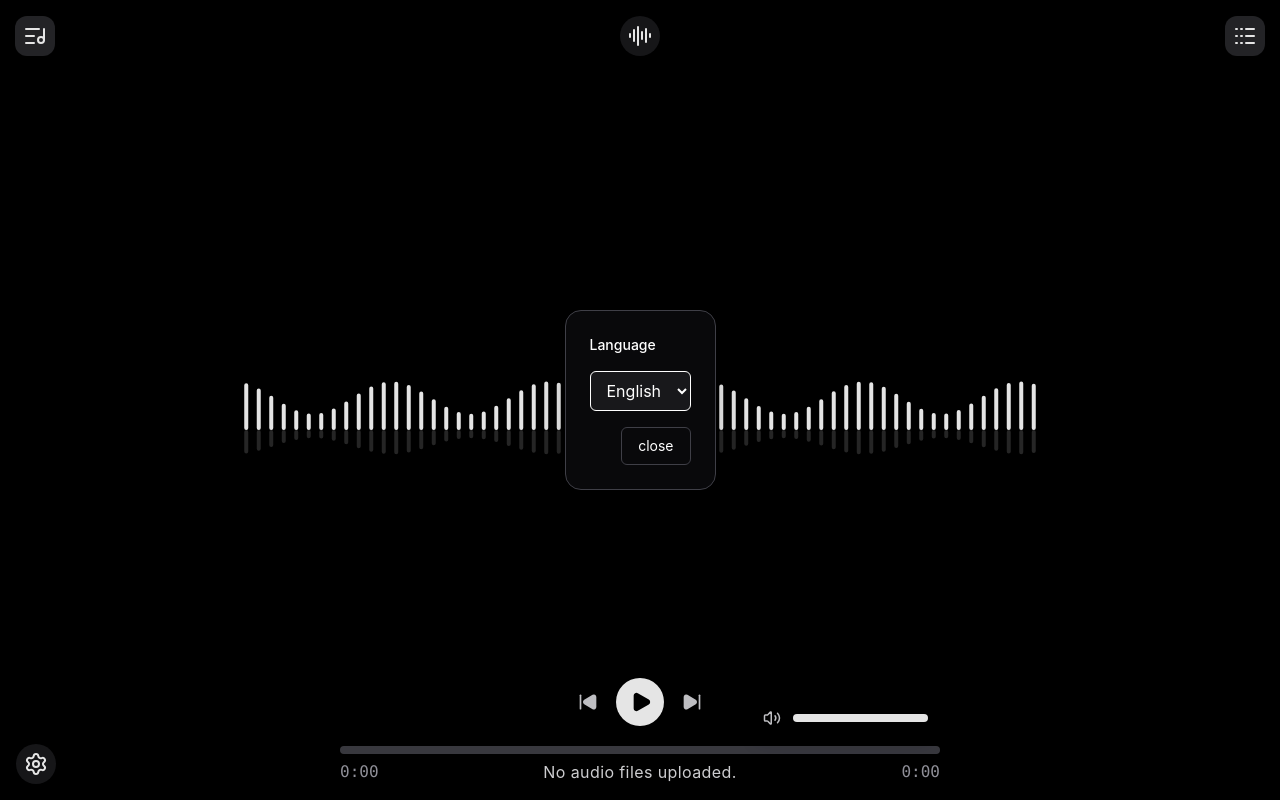
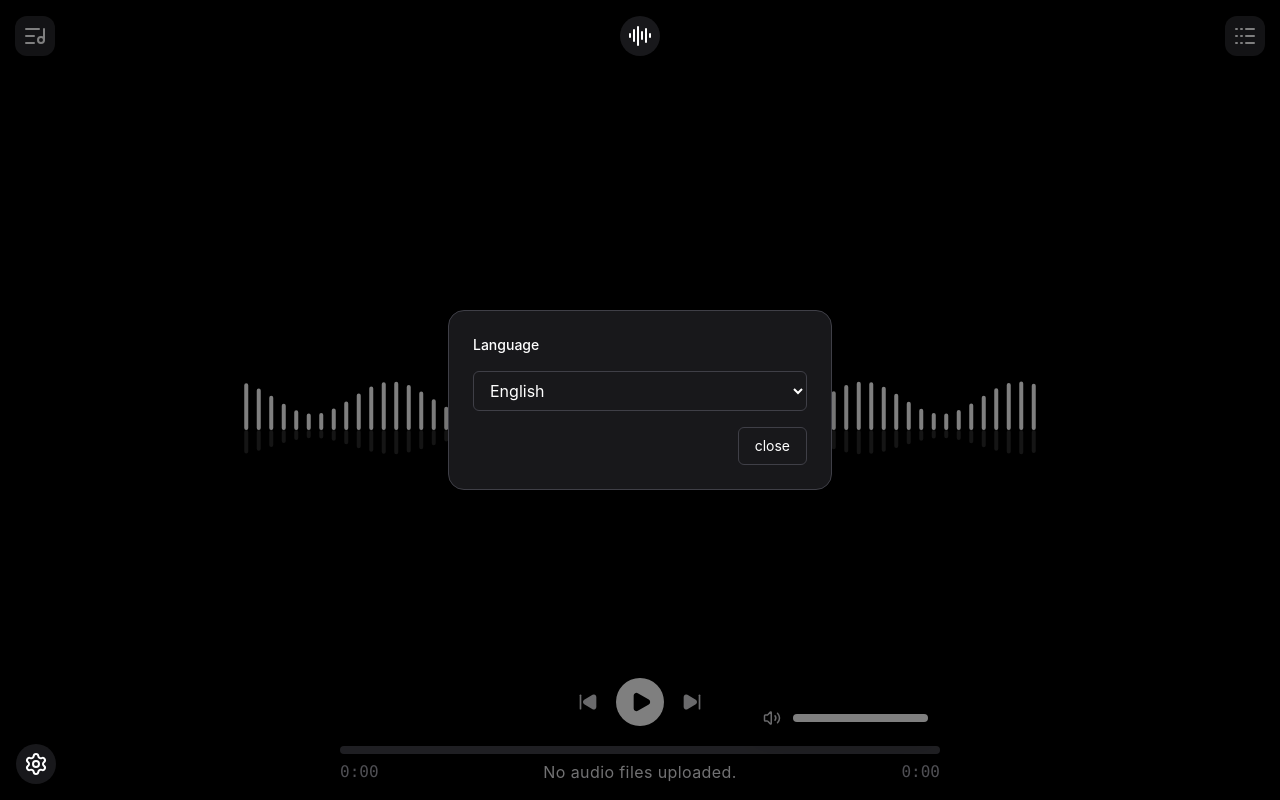
Before and after one commit to zylen-det/Audio-spectrum-renderer, a React (Vite) app: page /en in a window 1280 px wide. Both pictures are taken after a click on the button 36 px from the left and 764 px from the top of the page. Built offline with nearby package versions, Linux system fonts and the light colour scheme.

Commit message:
add MyDialog

```diff
--- a/src/app/[lang]/App.tsx
+++ b/src/app/[lang]/App.tsx
@@ -17,6 +17,7 @@ import { motion } from "motion/react"
 import { PopOutButton } from "../../components/PopOutButton"
 import { PlaybackControls } from "../../components/PlaybackControls"
 import { AudioLines, Settings } from "lucide-react"
+import { MyDialog } from "../../components/MyDialog"
 
 const DEFAULT_SETTINGS: VisualizerSettings = {
   barCount: 64,
@@ -85,6 +86,7 @@ export default function App() {
   const currentTaskIdRef = useRef<string | null>(null)
   const activeWorkerRef = useRef<Worker | null>(null)
   const prevVolumeRef = useRef(1)
+  const [isSettingOpen, setIsSettingOpen] = useState(false)
 
   useEffect(() => {
     const load = async () => {
@@ -401,19 +403,17 @@ export default function App() {
       </button>
 
       <button
-        onClick={() => settingsDialogRef.current?.showModal()}
+        onClick={() => setIsSettingOpen(!isSettingOpen)}
         className="absolute bottom-4 left-4 w-10 h-10 bg-zinc-900 rounded-full flex items-center justify-center border-zinc-700 hover:bg-zinc-800 transition-all-200 z-100                 hover:scale-105
                 active:scale-95"
       >
         <Settings className="w-6 h-6 bg-transparent" />
       </button>
 
-      <dialog
-        ref={settingsDialogRef}
-        className="rounded-2xl border border-zinc-700 bg-zinc-950 p-6 text-left shadow-2xl m-auto"
+      <MyDialog isVisible={isSettingOpen} handleClose={() => setIsSettingOpen(false)}
       >
         <div className="space-y-4 text-white">
-          <div className="text-sm font-medium">{lang==='語言' ? '關閉' : 'Language'}</div>
+          <div className="text-sm font-medium">{lang === 'zh' ? '語言' : 'Language'}</div>
           <select
             value={lang}
             onChange={(e) => {
@@ -432,14 +432,14 @@ export default function App() {
           <div className="flex justify-end">
             <button
               type="button"
-              onClick={() => settingsDialogRef.current?.close()}
+              onClick={() => setIsSettingOpen(false)}
               className="rounded-md border border-zinc-700 px-4 py-2 text-sm text-white hover:bg-zinc-800"
-            >{lang==='zh' ? '關閉' : 'close'}
+            >{lang === 'zh' ? '關閉' : 'close'}
 
             </button>
           </div>
         </div>
-      </dialog>
+      </MyDialog>
 
       <div className="absolute inset-0 z-0">
         <Visualizer
@@ -492,20 +492,6 @@ export default function App() {
         onSeek={seek}
         visible={isFloatVis}
       />
-
-      {/* <PopOutButton
-        title={lang === "en" ? "Switch to Chinese" : "切換至英文"}
-        onClick={() => {
-          const nextLang = lang === "en" ? "zh" : "en"
-          switchLocale(nextLang)
-          // replace first segment of path
-          const segments = location.pathname.split("/")
-          segments[1] = nextLang
-          navigate(segments.join("/"))
-        }}
-      >
-        {lang === "zh" ? "中文" : "EN"}
-      </PopOutButton> */}
     </div>
   )
 }
--- /dev/null
+++ b/src/components/MyDialog.tsx
@@ -0,0 +1,44 @@
+import React from "react"
+import { motion, AnimatePresence } from "motion/react"
+
+interface MyDialogProps {
+  BackgroundStyle?: string
+  InnerStyle?: string
+  isVisible: boolean
+  children?: React.ReactNode
+  handleClose?: () => void
+}
+
+export function MyDialog({
+  isVisible,
+  children,
+  BackgroundStyle,
+  InnerStyle,
+  handleClose
+}: MyDialogProps) {
+
+  return (
+    <AnimatePresence>
+      {isVisible && (
+        <motion.div
+          initial={{ opacity: 0 }}
+          animate={{ opacity: 1 }}
+          exit={{ opacity: 0 }}
+          className={"fixed inset-0 z-70 flex items-center justify-center p-4 bg-black/50 backdrop-blur-sm" + BackgroundStyle}
+          onClick={handleClose}
+        >
+          <motion.div
+            initial={{ scale: 0.9, opacity: 0 }}
+            animate={{ scale: 1, opacity: 1 }}
+            exit={{ scale: 0.9, opacity: 0 }}
+            transition={{ type: "spring", duration: 0.3 }}
+            className={"bg-zinc-900 border border-zinc-700 rounded-2xl p-6 max-w-sm w-full shadow-2xl z-99" + InnerStyle}
+            onClick={(e) => e.stopPropagation()}
+          >
+            {children}
+          </motion.div>
+        </motion.div>
+      )}
+    </AnimatePresence>
+  )
+}
--- a/src/components/RightDrawer.tsx
+++ b/src/components/RightDrawer.tsx
@@ -12,6 +12,7 @@ import {
   AlertTriangle,
   Logs,
 } from "lucide-react"
+import { MyDialog } from "../components/MyDialog";
 
 interface RightDrawerProps {
   queue: RenderTask[]
@@ -157,22 +158,7 @@ export const RightDrawer: React.FC<RightDrawerProps> = ({
         </div>
       </motion.div>
 
-      <AnimatePresence>
-        {taskToCancel && (
-          <motion.div
-            initial={{ opacity: 0 }}
-            animate={{ opacity: 1 }}
-            exit={{ opacity: 0 }}
-            className="fixed inset-0 z-70 flex items-center justify-center p-4 bg-black/50 backdrop-blur-sm"
-          >
-            <motion.div
-              initial={{ scale: 0.9, opacity: 0 }}
-              animate={{ scale: 1, opacity: 1 }}
-              exit={{ scale: 0.9, opacity: 0 }}
-              transition={{ type: "spring", duration: 0.3 }}
-              className="bg-zinc-900 border border-zinc-700 rounded-2xl p-6 max-w-sm w-full shadow-2xl z-99"
-              onClick={(e) => e.stopPropagation()}
-            >
+      <MyDialog isVisible={Boolean(taskToCancel)} handleClose={() => setTaskToCancel(null)}>
         <div className="flex flex-col items-center text-center gap-4">
           <div className="w-12 h-12 rounded-full bg-red-500/10 flex items-center justify-center text-red-500">
             <AlertTriangle size={24} />
@@ -212,10 +198,7 @@ export const RightDrawer: React.FC<RightDrawerProps> = ({
             </button>
           </div>
         </div>
-            </motion.div>
-          </motion.div>
-        )}
-      </AnimatePresence>
+      </MyDialog>
     </>
   )
 }
```
Lines whose indentation alone changed are shown as unchanged.
